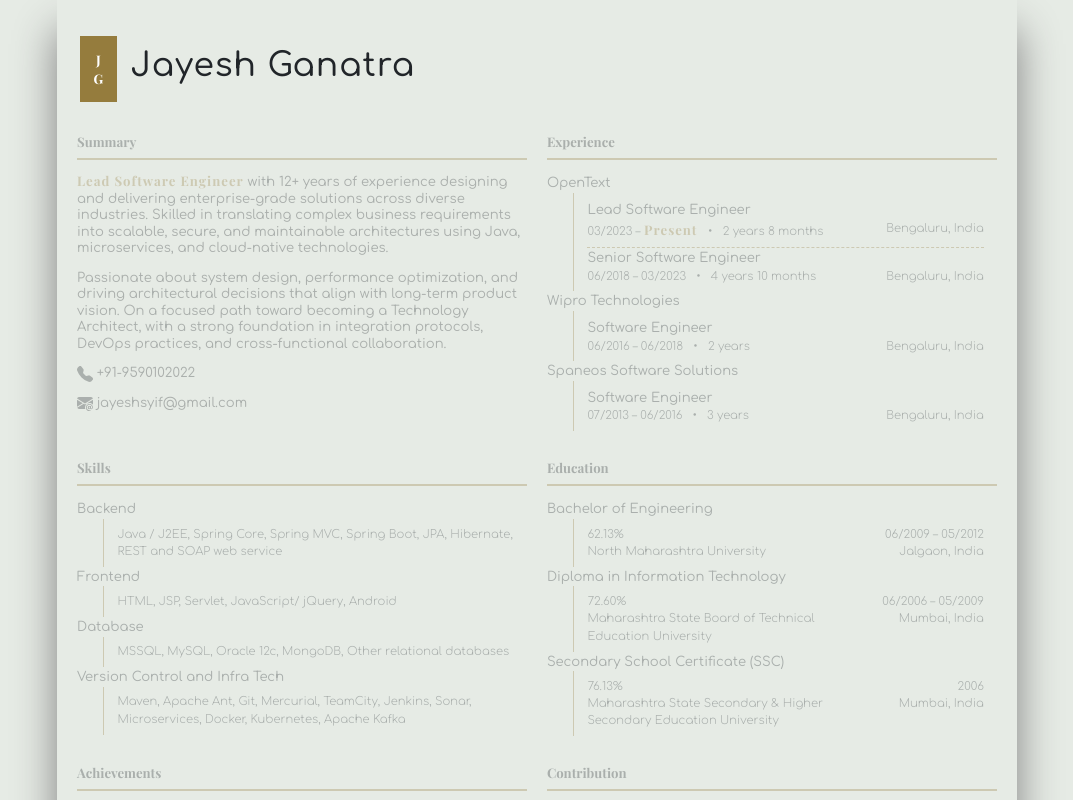
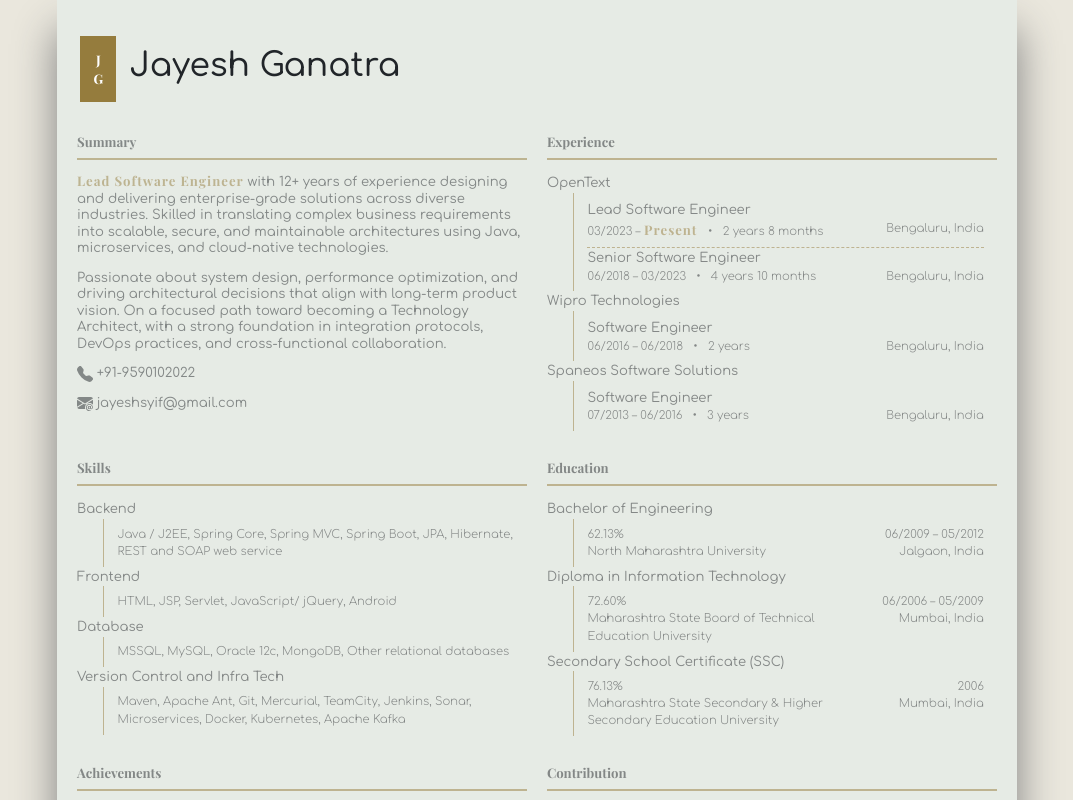
Before and after one commit to jayeshsyif/resume, a plain HTML site: page index.html in a window 1280 px wide. In both pictures the pointer is over the element 640 px from the left and 69 px from the top of the page. Shown: the top 800 px of the page, without its empty margins (103-1176 px from the left). Drawn offline with nearby package versions, Linux system fonts and the light colour scheme; a web font is replaced by a local one.

Commit message:
Update index.html

```diff
--- a/index.html
+++ b/index.html
@@ -80,20 +80,19 @@
       color: var(--bs-body-color);
     }
 	.body-color {
-		background-color: #e6ebe5;
+		background-color: #EAE7DD;
 	}
     .resume-section {
       padding: 1rem 0;
     }
 	.resume-section:hover{
 		opacity: 1 !important;
-		letter-spacing: 1px;
 		font-weight: 700 !important;
 		transition: all 0.4s ease 0s;
 	}
 
 	.customizedContainer:hover .resume-section {
-		opacity: 0.3; /* Reduce opacity of all boxes when container is hovered */
+		opacity: 0.5; /* Reduce opacity of all boxes when container is hovered */
 	}
 
 
```
